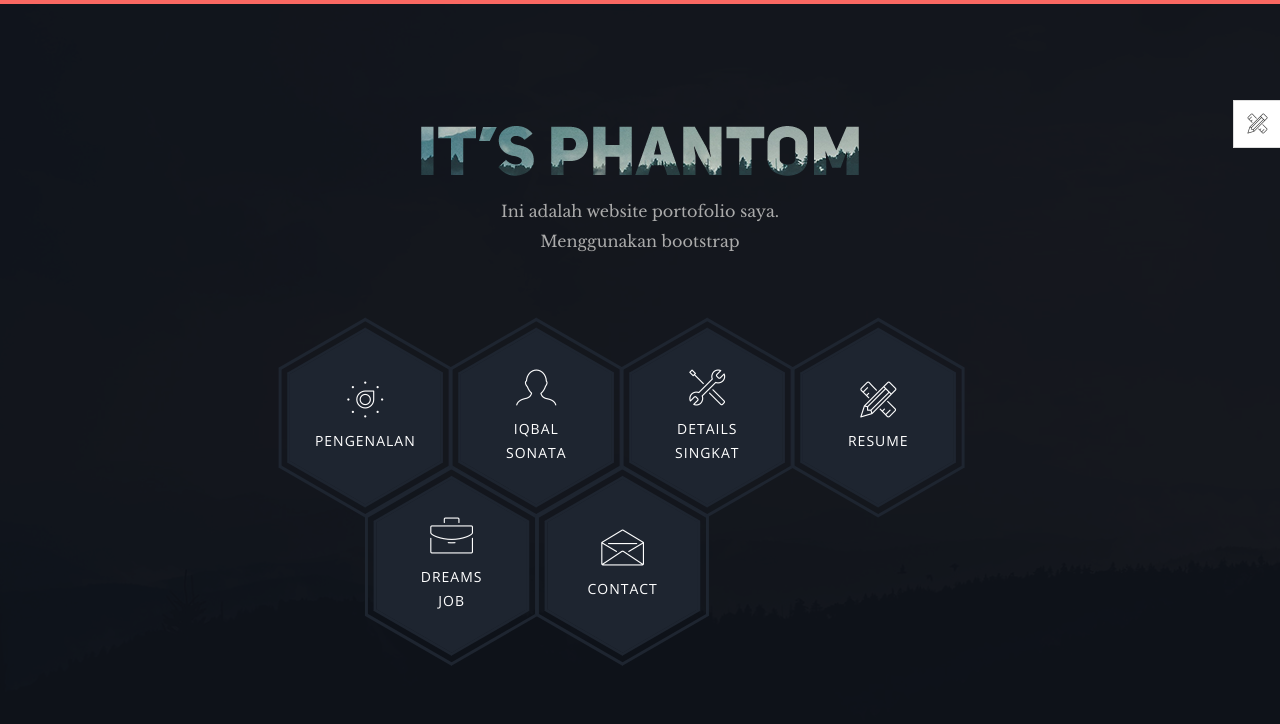
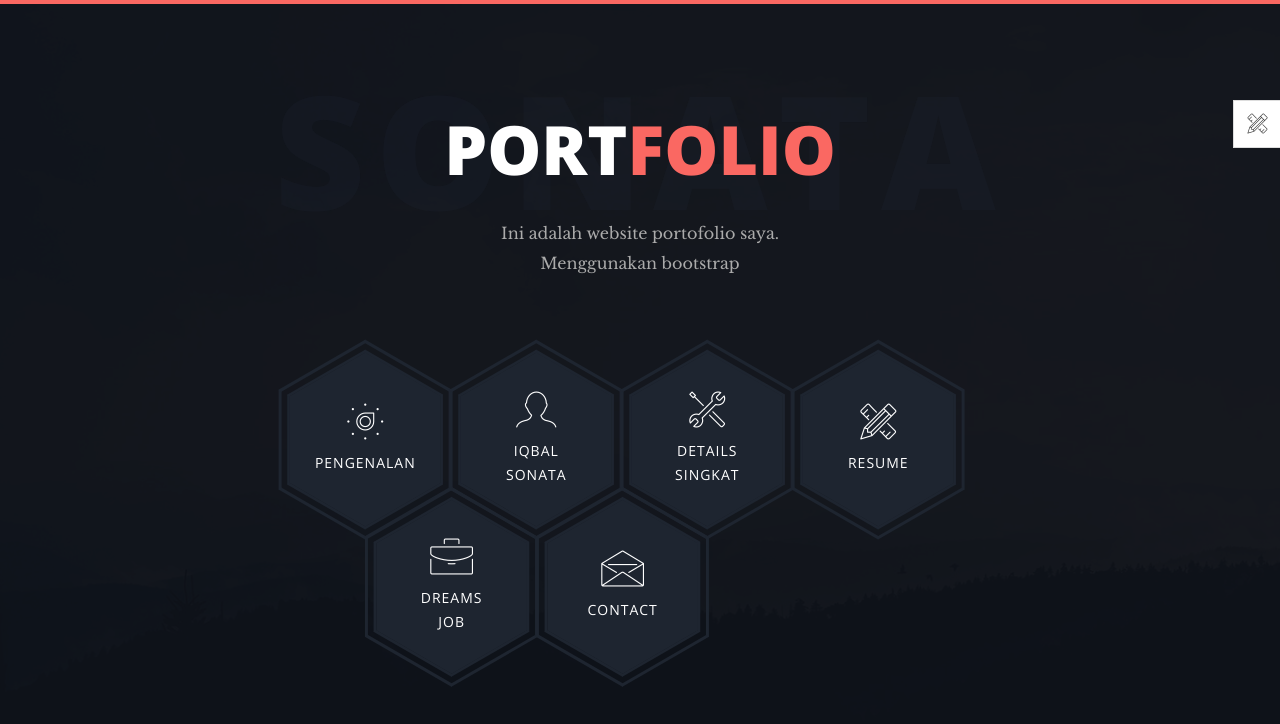
Before and after one commit to Iqbalsonata30/Iqbalsonata30.github.io, a website: page index.html in a window 1280 px wide. Drawn offline with nearby package versions, Linux system fonts and the light colour scheme; files whose address does not match are found by name.

Commit message:
Memperbaiki Header Website Portfolio

```diff
--- a/index.html
+++ b/index.html
@@ -62,7 +62,7 @@
           <div class="row">
             <div class="col-xs-12 col-md-offset-1 col-md-10 col-lg-offset-2 col-lg-8">
               <div class="page-title home text-center">
-                <img src="img/phantom.png" alt="">
+                <h2>Port<span class="primary">Folio</span> <span class="title-bg">SONATA</span></h2>
                 <p>Ini adalah website portofolio saya.<br>Menggunakan bootstrap </p>
               </div>
 
```
